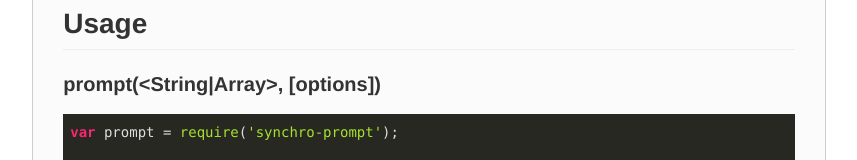
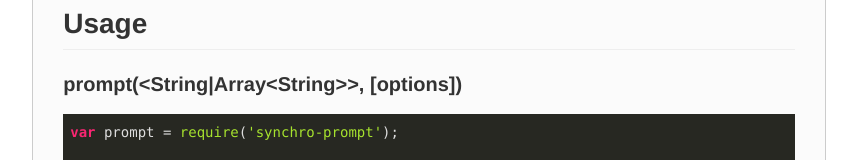
Before and after one commit to Lokua/synchro-prompt, a website: page README.html in a window 1280 px wide. Shown: the part 293-453 px from the top of the page, without its empty margins (211-1068 px from the left). Drawn offline with Linux system fonts and the light colour scheme.

Commit message:
escape html

```diff
--- a/README.html
+++ b/README.html
@@ -5,7 +5,7 @@
 <pre><code class="lang-bash">npm install synchro-prompt
 </code></pre>
 <h2>Usage</h2>
-<h4>prompt(&lt;String|Array<String>&gt;, [options])</h4>
+<h4>prompt(&lt;String|Array&lt;String&gt;&gt;, [options])</h4>
 <pre><code class="lang-js"><span class="hljs-keyword">var</span> prompt = <span class="hljs-built_in">require</span>(<span class="hljs-string">'synchro-prompt'</span>);
 
 <span class="hljs-keyword">var</span> answer = prompt(<span class="hljs-string">'Enter value: '</span>);
```
Also changed, not shown: README.md.
